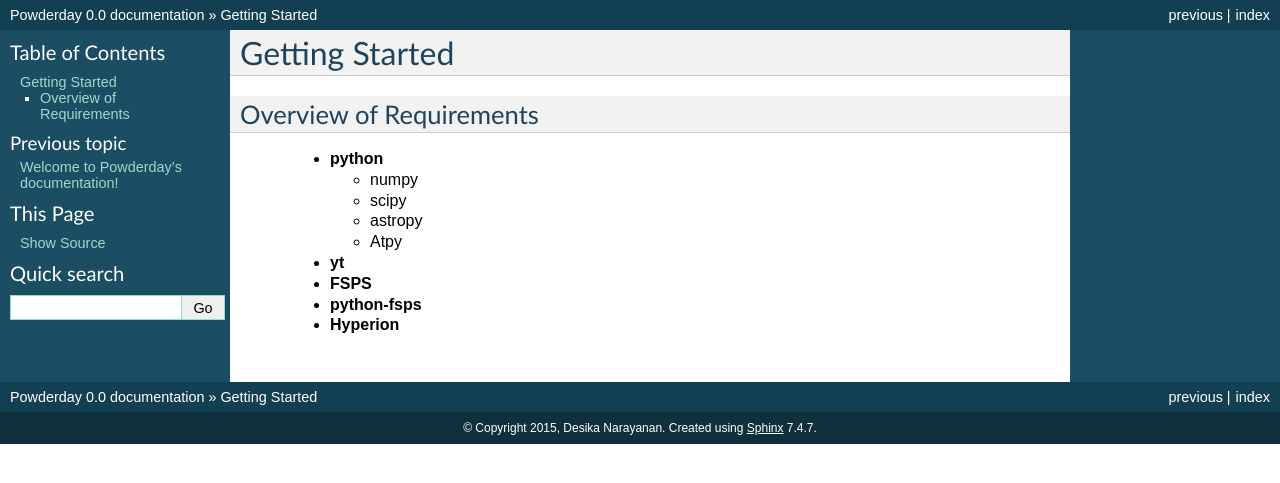
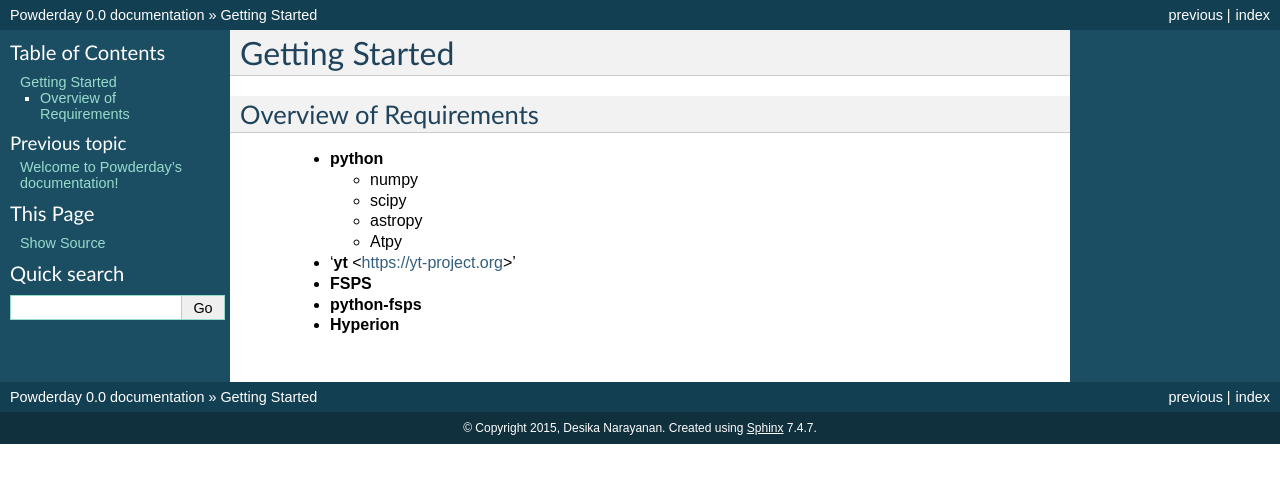
Before and after one commit to dnarayanan/powderday, a Sphinx documentation site: the page built from docs/installation.rst, in a window 1280 px wide. Shown: the top 483 px of the page. Built offline with Sphinx 7.4.7, drawn with Linux system fonts in a browser that asks for light colours; part of the change alters nothing that is shown.

```diff
--- a/docs/installation.rst
+++ b/docs/installation.rst
@@ -11,7 +11,7 @@ Overview of Requirements
 	  * astropy
 	  * Atpy
 
-	* **yt**
+	* '**yt** <https://yt-project.org>'
 	* **FSPS**
 	* **python-fsps**
 	* **Hyperion**
```
